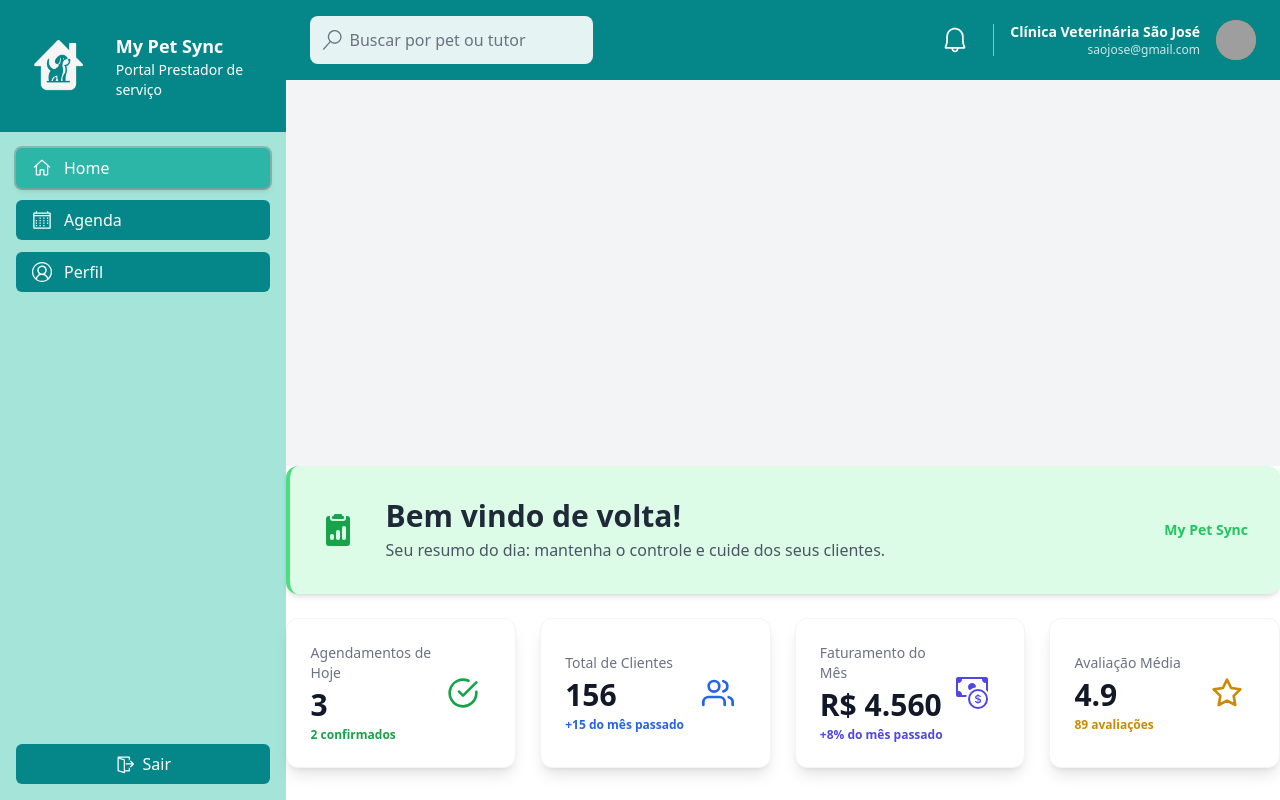
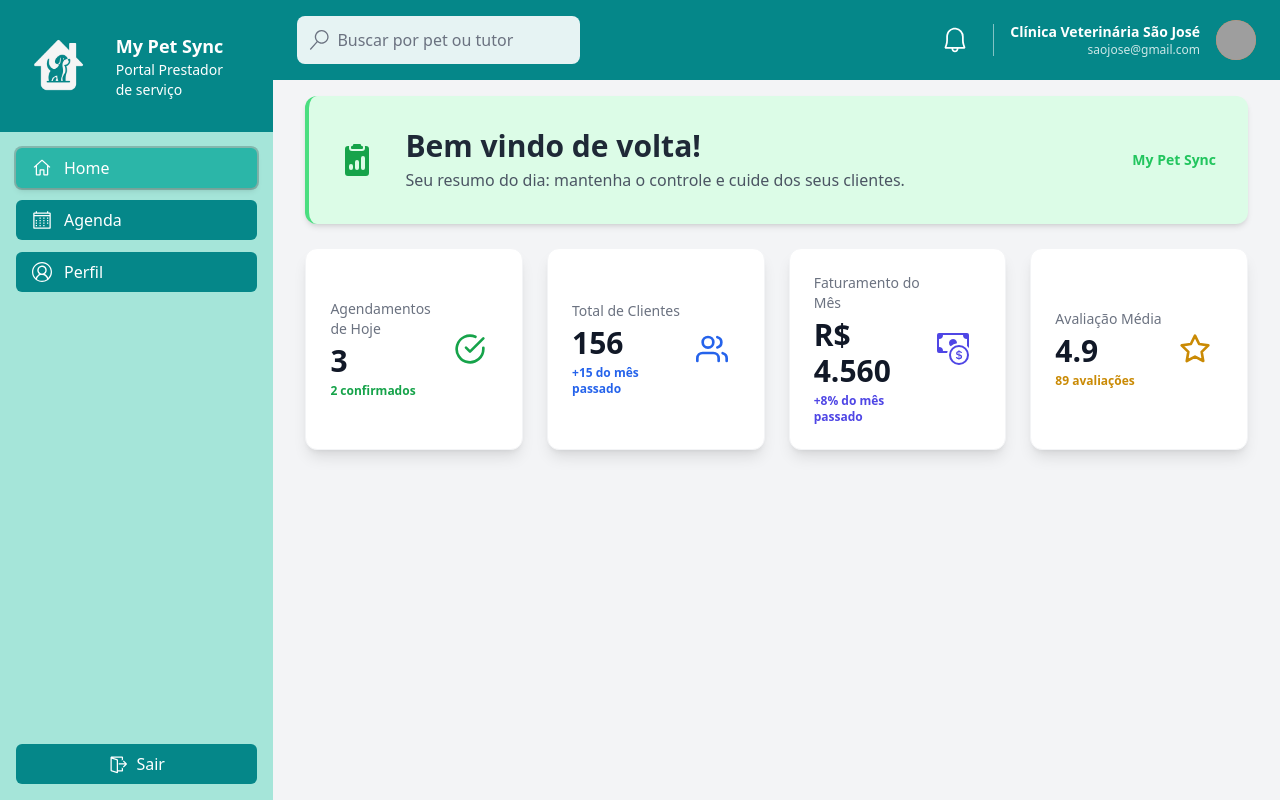
Before and after one commit to GustavoZanardi15/MyPetSync-FrontEnd, a React (Vite) app in the folder FrontEndWeb/: page /homePage in a window 1280 px wide. Built offline with nearby package versions, Linux system fonts and the light colour scheme; grey boxes are pictures that could not be loaded.

Commit message:
chore(frontend): montar dashboard na HomePage e ajustar layout padding

```diff
--- a/FrontEndWeb/src/pages/HomePage.jsx
+++ b/FrontEndWeb/src/pages/HomePage.jsx
@@ -9,9 +9,10 @@ const HomePage = () => {
       <Sidebar />
       <div className="flex flex-col flex-grow">
         <Header />
-        <main className="p-8 bg-gray-100 flex-grow"></main>
-        <WelcomeBanner />
-        <DashboardStats />
+        <main className="px-8 pt-4 pb-8 bg-gray-100 flex-grow">
+          <WelcomeBanner />
+          <DashboardStats />
+        </main>
       </div>
     </div>
   );
```
